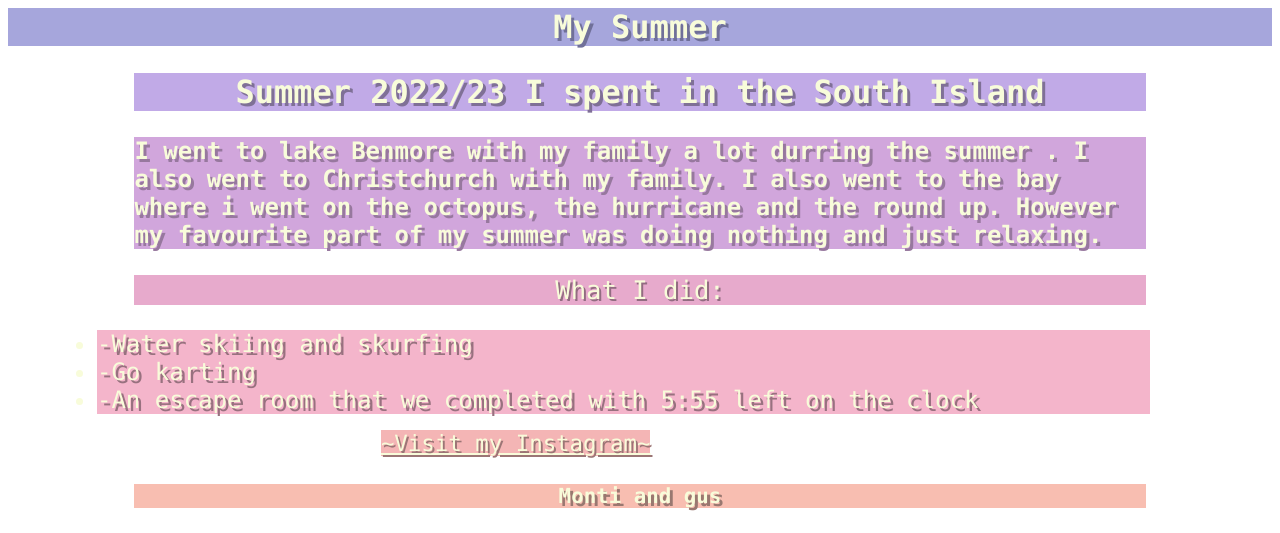
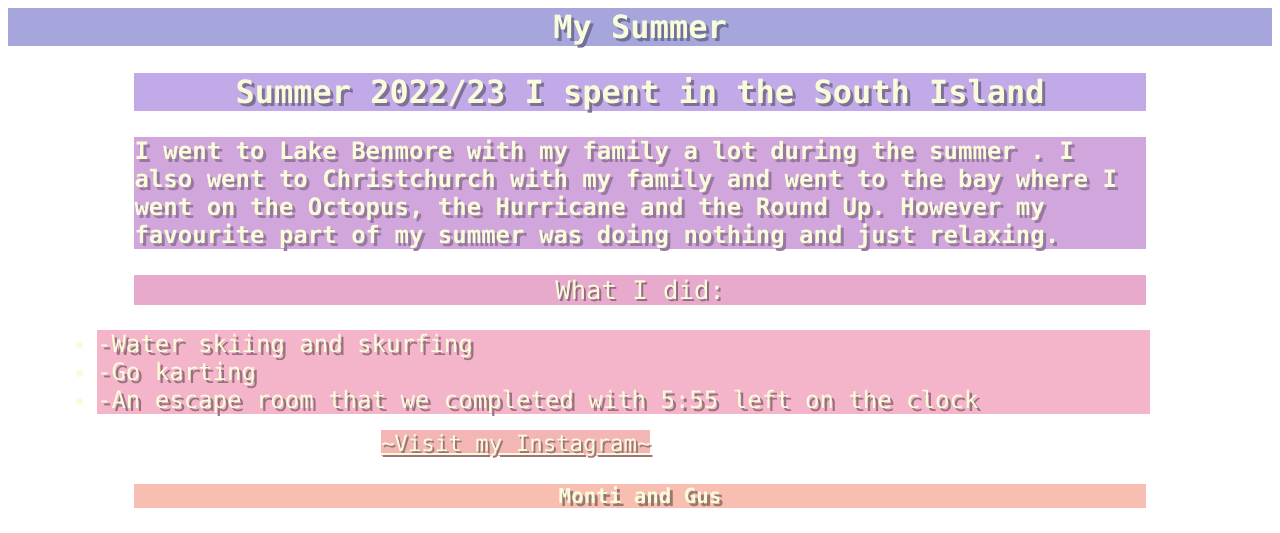
Before and after one commit to craighead-diocesan-school/my-summer-fitzgerald52, a plain HTML site: page index.html in a window 1280 px wide. Shown: the top 533 px of the page. Drawn offline with Linux system fonts and the light colour scheme.

Commit message:
i changed spelling mistakes

```diff
--- a/index.html
+++ b/index.html
@@ -2,7 +2,7 @@
 </h1>
 <h2>Summer 2022/23 I spent in the South Island
 </h2>
-<h3>I went to lake Benmore with my family a lot durring the summer . I also went to Christchurch with my family. I also went to the bay where i went on the octopus, the hurricane and the round up. However my favourite part of my summer was doing nothing and just relaxing.
+<h3>I went to Lake Benmore with my family a lot during the summer . I also went to Christchurch with my family and went to the bay where I went on the Octopus, the Hurricane and the Round Up. However my favourite part of my summer was doing nothing and just relaxing.
 </h3>
 <p>What I did:</p>
 <ul>
@@ -11,7 +11,7 @@
 <li>-An escape room that we completed with 5:55 left on the clock</li>
 </ul>
 <a href="https://www.instagram.com/fitzgeraldgraceemma/?igshid=NDk5N2NlZjQ%3D">~Visit my Instagram~</a>
-<h4> Monti and gus </h4>
+<h4> Monti and Gus </h4>
 <img src="69629111363--462743B4-A7AE-4190-8C11-576C96C0742F.jpg" alt="monti and gus during the holidays" width="300" height="400" >
 <style>
     h1 {
```
